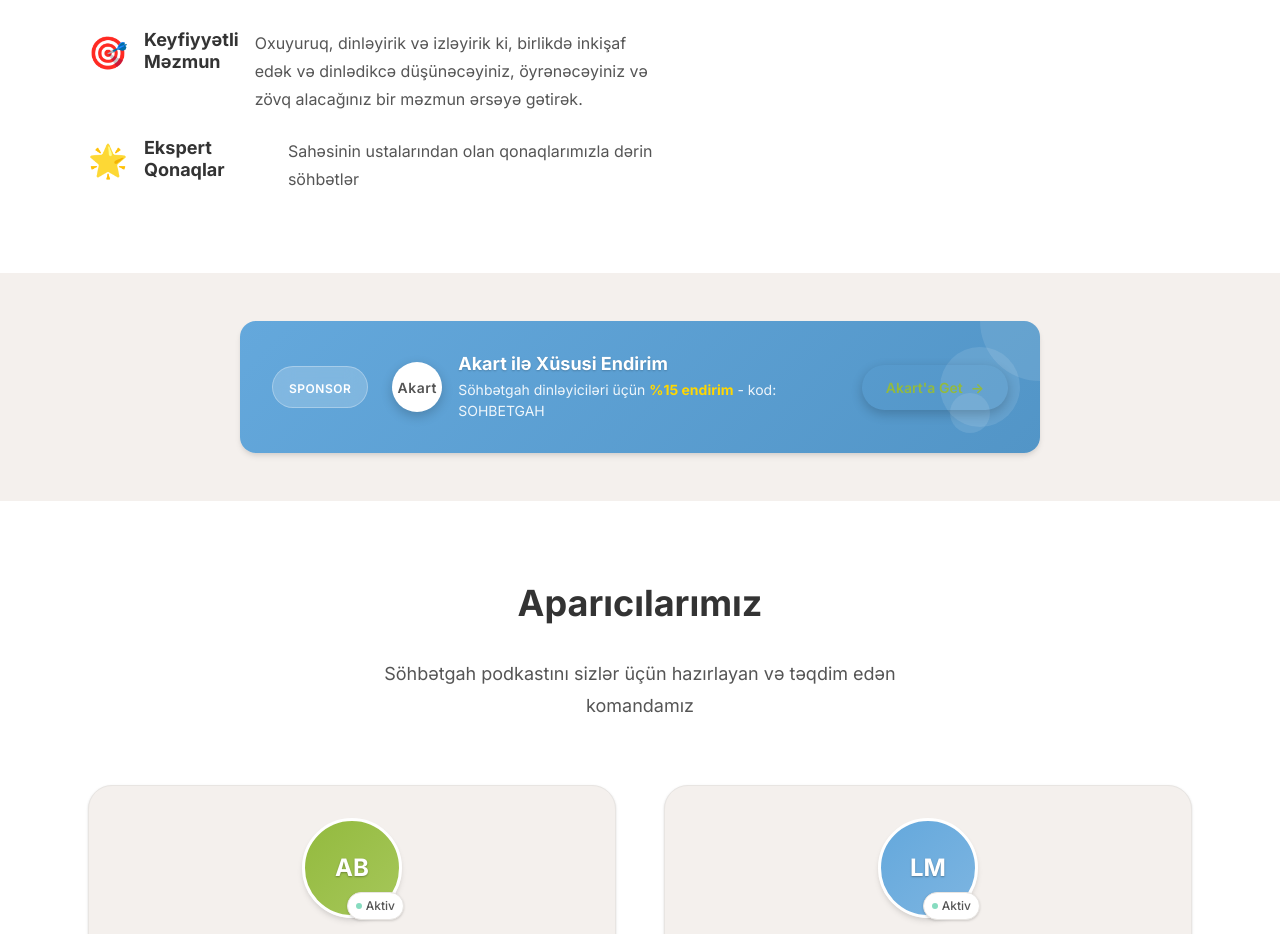
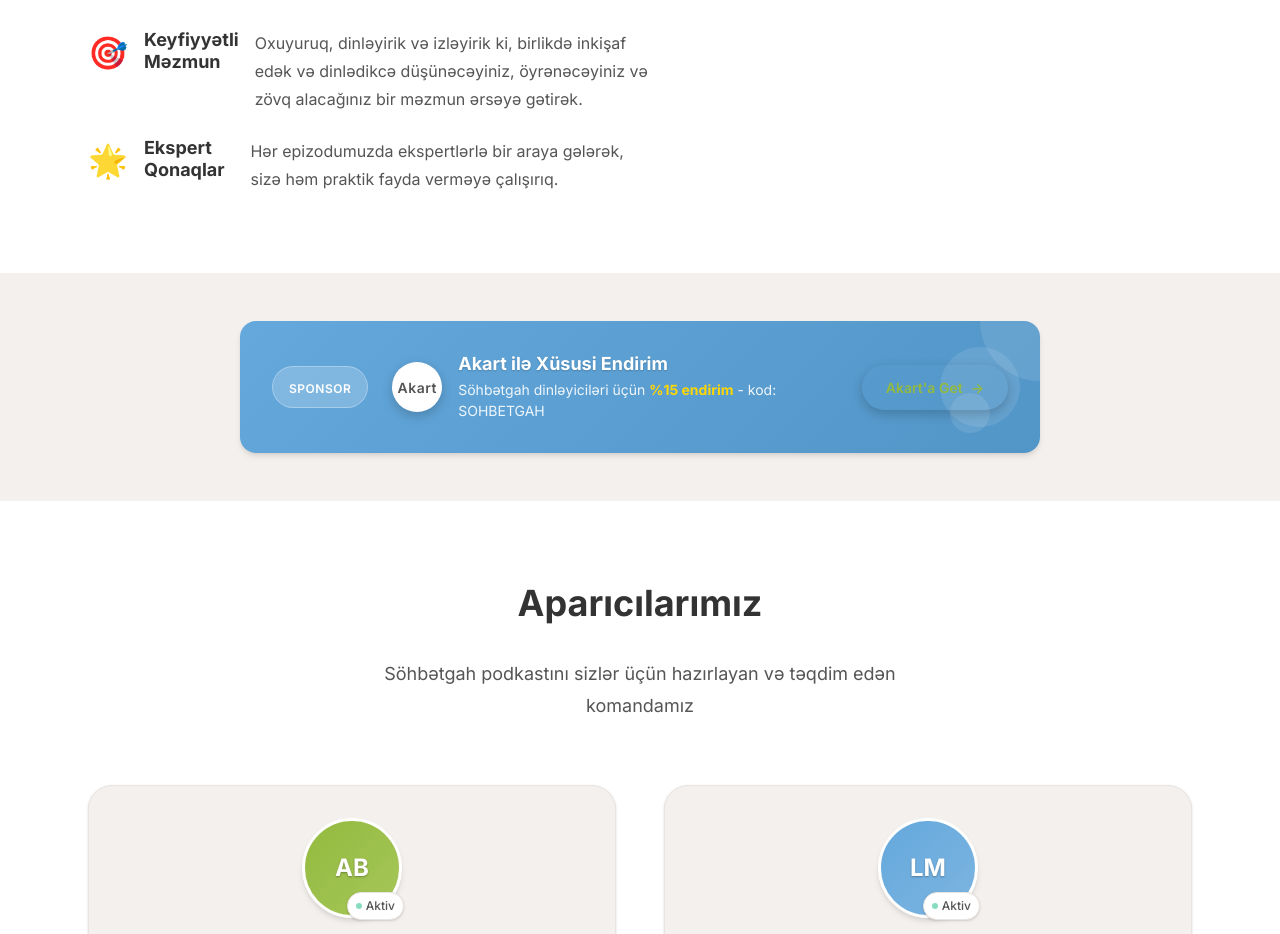
Before and after one commit to alikhayyam/sohbetgah4, a Vue app: page / in a window 1280 px wide. Shown: the part 880-1814 px from the top of the page. Built offline with nearby package versions, Linux system fonts and the light colour scheme.

Commit message:
Update expert guest description

```diff
--- a/src/App.vue
+++ b/src/App.vue
@@ -114,7 +114,10 @@ const toggleMobileMenu = () => {
               <div class="feature">
                 <div class="feature-icon">🌟</div>
                 <h4>Ekspert Qonaqlar</h4>
-                <p>Sahəsinin ustalarından olan qonaqlarımızla dərin söhbətlər</p>
+                <p>
+                  Hər epizodumuzda ekspertlərlə bir araya gələrək, sizə həm
+                  praktik fayda verməyə çalışırıq.
+                </p>
               </div>
             </div>
           </div>
```
